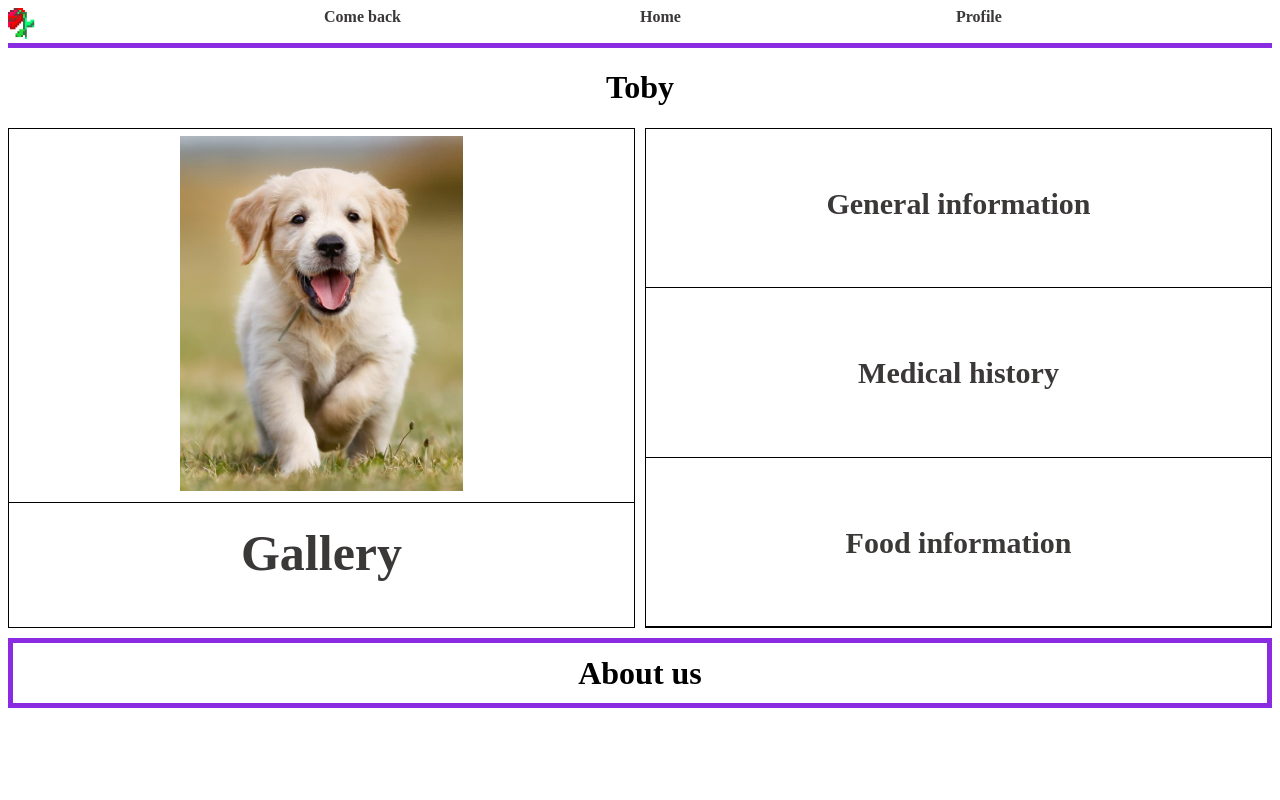
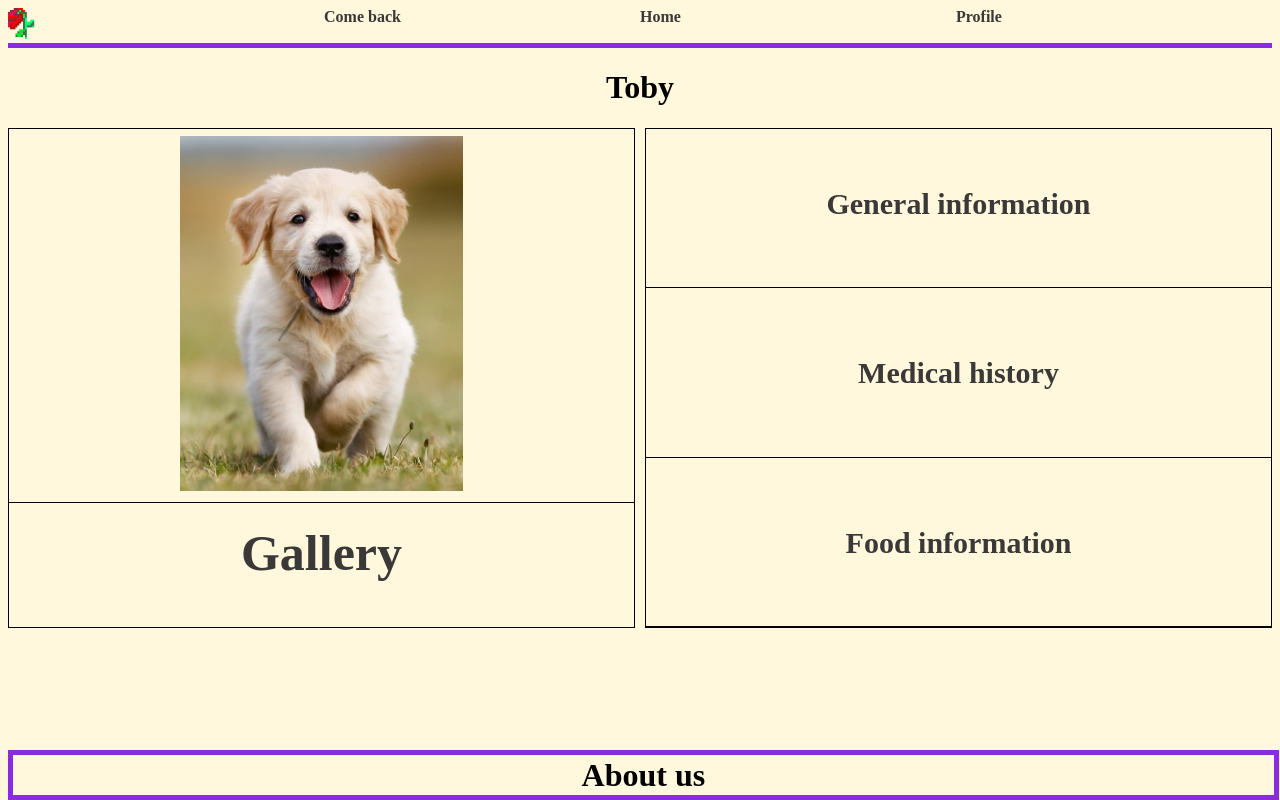
Before and after one commit to TudorGalatan/Pet_Smart_Manager, a PHP site: page /resources/html/pet_page.html in a window 1280 px wide. Run offline with PHP 8.4, Linux system fonts and the light colour scheme.

Commit message:
solve problems with footer

```diff
--- a/Project/resources/css/style.css
+++ b/Project/resources/css/style.css
@@ -1,3 +1,20 @@
+
+body{
+
+  background-color:cornsilk;
+
+}
+html {
+  min-height: 100%;
+  position: relative;
+}
+
+
+.content {
+
+  margin-bottom: 60px;
+}
+
 .top{
 
     display: flex;
@@ -269,16 +286,23 @@ h2 {
 
 
 
-.bottom{
+
+
+
+footer {
+
+  position: absolute;
+  bottom: 0;
+  width: 98.5%;
+  height: 40px;
+
+  text-align: center;
+  font-size:xx-large;
+  line-height: 40px;
+  font-weight: bold;
+
   border-top:5px solid blueviolet;
   border-bottom:5px solid blueviolet;
   border-left: 5px solid blueviolet;
   border-right:5px solid blueviolet;
-  text-align: center;
-  font-size:xx-large;
-
-  line-height: 60px;
-  font-weight: bold;
-  height:60px;
-  margin-top:10px;
 }
--- a/Project/resources/html/medical_history.html
+++ b/Project/resources/html/medical_history.html
@@ -21,6 +21,7 @@
 
 
     <body>
+        <div class="content">
             <div class="top">
                 <div class="menu"><img src="./../images/favicon.ico" alt="Logo" id="logo"  width="30" height="31"></div>
                 <div class="menu">Come back</div>
@@ -41,9 +42,10 @@
                 <p>Previous doctor appointments: none</p>
 
             </div>
-        <div class="bottom">
+        </div>
+        <footer>
             About us
-        </div>
+        </footer>
 
     </body>
 
--- a/Project/resources/html/my_profile.html
+++ b/Project/resources/html/my_profile.html
@@ -21,6 +21,7 @@
 
 
     <body>
+        <div class="content">
             <div class="top">
                 <div class="menu"><img src="./../images/favicon.ico" alt="Logo" id="logo"  width="30" height="31"></div>
                 <div class="menu">Come back</div>
@@ -55,9 +56,10 @@
                 </div>
 
             </div>
-        <div class="bottom">
+        </div>
+        <footer>
             About us
-        </div>
+        </footer>
 
     </body>
 
--- a/Project/resources/html/pet_general_info.html
+++ b/Project/resources/html/pet_general_info.html
@@ -17,6 +17,7 @@
 
     </head>
     <body>
+        <div class="content">
             <div class="top">
                 <div class="menu"><img src="./../images/favicon.ico" alt="Logo" id="logo"  width="30" height="31"></div>
                 <div class="menu">Come back</div>
@@ -55,8 +56,9 @@
                     </div>
                 </div>
             </div>
-        <div class="bottom">
+        </div>
+        <footer>
             About us
-        </div>
+        </footer>
     </body>
 </html>
--- a/Project/resources/html/pet_page.html
+++ b/Project/resources/html/pet_page.html
@@ -17,6 +17,7 @@
 
     </head>
     <body>
+        <div class="content">
             <div class="top">
                 <div class="menu"><img src="./../images/favicon.ico" alt="Logo" id="logo"  width="30" height="31"></div>
                 <div class="menu">Come back</div>
@@ -45,8 +46,9 @@
                     </div>
                 </div>
             </div>
-        <div class="bottom">
+        </div class="content">
+        <footer>
             About us
-        </div>
+        </footer>
     </body>
 </html>
--- a/Project/resources/html/pets.html
+++ b/Project/resources/html/pets.html
@@ -21,6 +21,7 @@
 
 
     <body>
+        <div class="content">
             <div class="top">
                 <div class="menu"><img src="./../images/favicon.ico" alt="Logo" id="logo"  width="30" height="31"></div>
                 <div class="menu">Come back</div>
@@ -71,9 +72,10 @@
                 </div>
 
             </div>
-        <div class="bottom">
+        </div>
+        <footer>
             About us
-        </div>
+        </footer>
     </body>
 
 </html>
```
Also changed, not shown: Project/resources/css/about_us_style.css (+28 -8 lines), Project/resources/css/medical_history_style.css (+35 -0 lines), Project/resources/css/my_profile_style.css (+35 -0 lines), Project/resources/css/pets_style.css (+27 -7 lines), Project/resources/html/about_us.html (+4 -3 lines), Project/resources/html/login.html (+4 -3 lines). Lines whose indentation alone changed are shown as unchanged.
